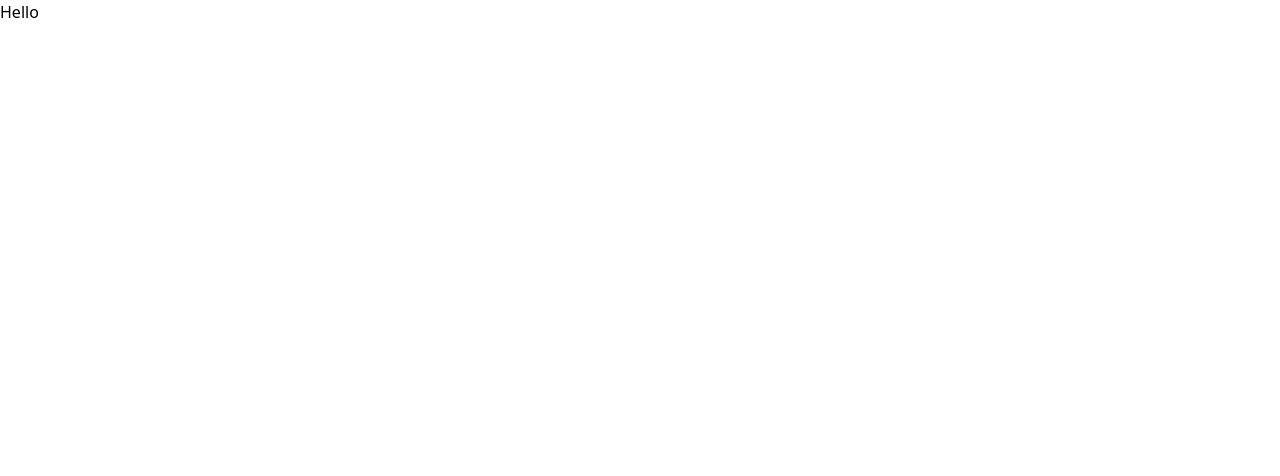
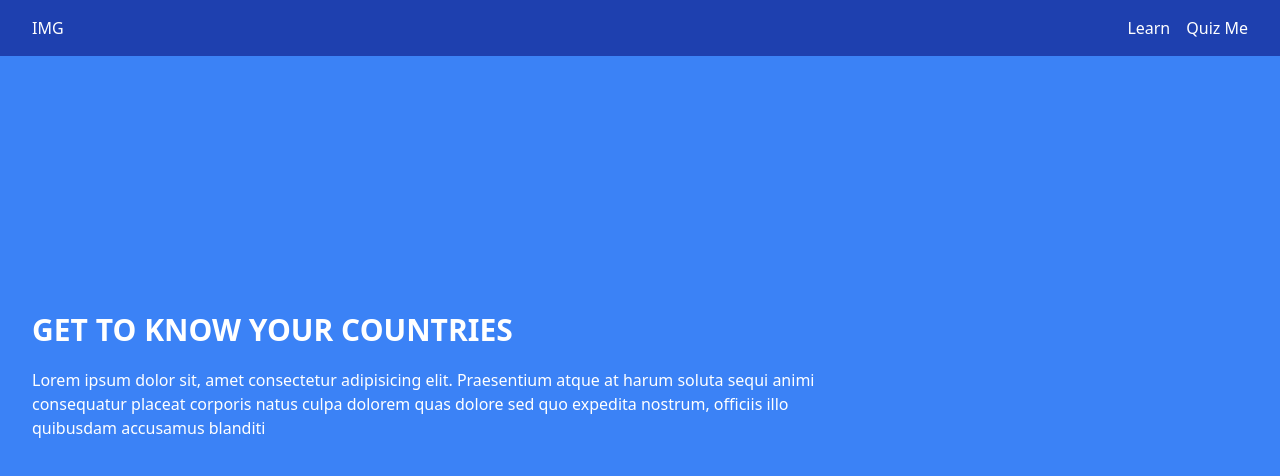
Before and after one commit to jonathancklee1/learn-flags, a React (Vite) app: page / in a window 1280 px wide. Shown: the top 476 px of the page. Built offline with nearby package versions, Linux system fonts and the light colour scheme.

Commit message:
Added basic file structure and page layout

```diff
--- a/src/App.tsx
+++ b/src/App.tsx
@@ -1,8 +1,11 @@
 import "./App.css";
+import Navbar from "./components/Navbar";
+import HeroBanner from "./components/landing-page/HeroBanner";
 function App() {
     return (
         <>
-            <div className="w-4 h-4 bg-grey">Hello</div>
+            <Navbar />
+            <HeroBanner />
         </>
     );
 }
--- /dev/null
+++ b/src/components/Navbar.tsx
@@ -0,0 +1,19 @@
+const Navbar = () => {
+    return (
+        <>
+            <nav className="flex justify-between px-8 py-4 sticky top-0 left-0 right-0 bg-blue-800 text-white">
+                {/* Logo */}
+                <div>IMG</div>
+                {/* Links */}
+                <div className="">
+                    <ul className="flex gap-4">
+                        <li className="cursor-pointer">Learn</li>
+                        <li className="cursor-pointer">Quiz Me</li>
+                    </ul>
+                </div>
+            </nav>
+        </>
+    );
+};
+
+export default Navbar;
--- /dev/null
+++ b/src/components/landing-page/HeroBanner.tsx
@@ -0,0 +1,22 @@
+const HeroBanner = () => {
+    return (
+        <>
+            <div className="flex items-center h-screen px-8 py-4 bg-blue-500 text-white">
+                <div className="-mt-40">
+                    <h1 className="font-bold text-3xl mb-5 uppercase">
+                        Get to know your countries
+                    </h1>
+                    <h2 className="w-2/3">
+                        Lorem ipsum dolor sit, amet consectetur adipisicing
+                        elit. Praesentium atque at harum soluta sequi animi
+                        consequatur placeat corporis natus culpa dolorem quas
+                        dolore sed quo expedita nostrum, officiis illo quibusdam
+                        accusamus blanditi
+                    </h2>
+                </div>
+            </div>
+        </>
+    );
+};
+
+export default HeroBanner;
```
